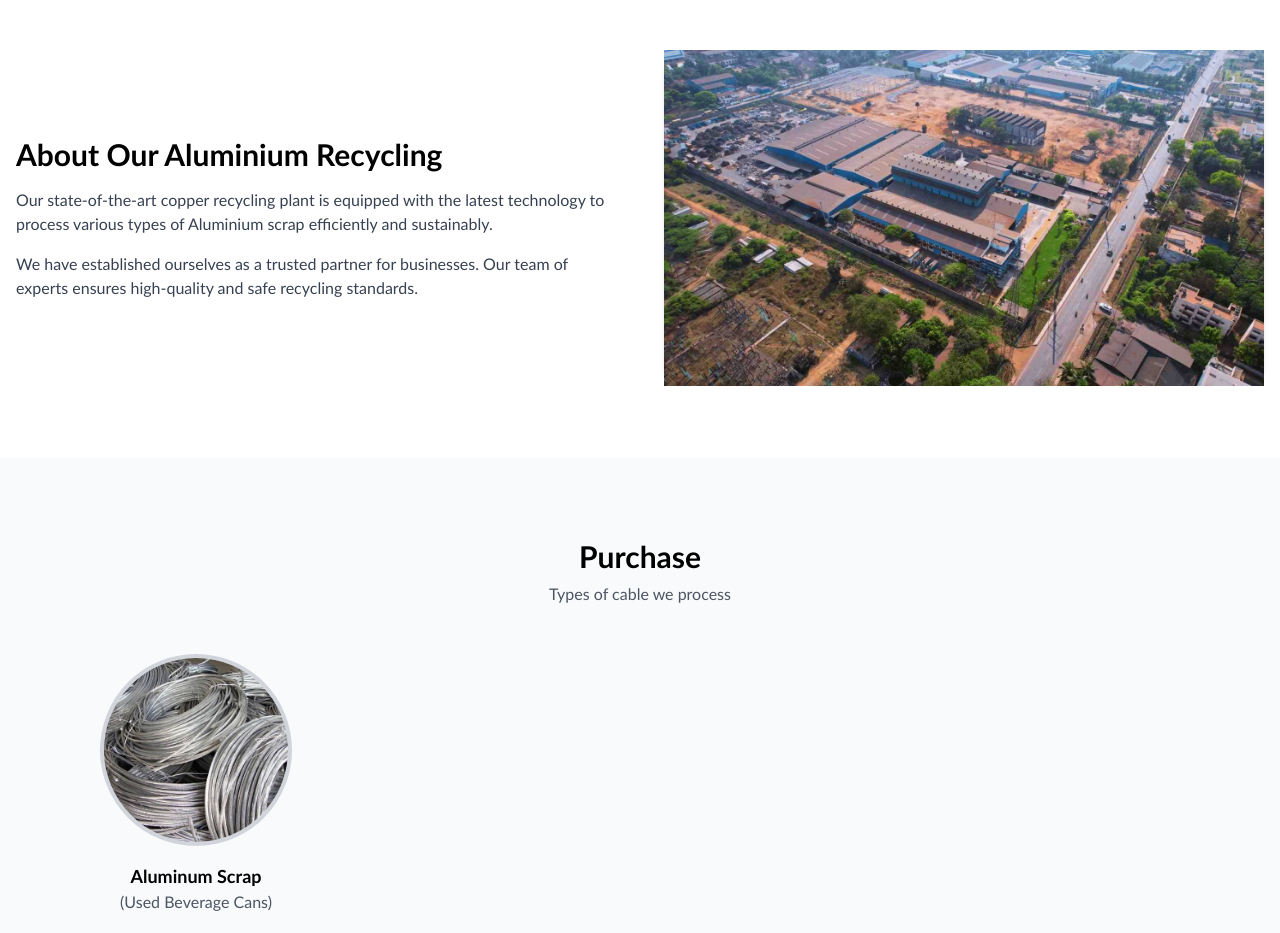
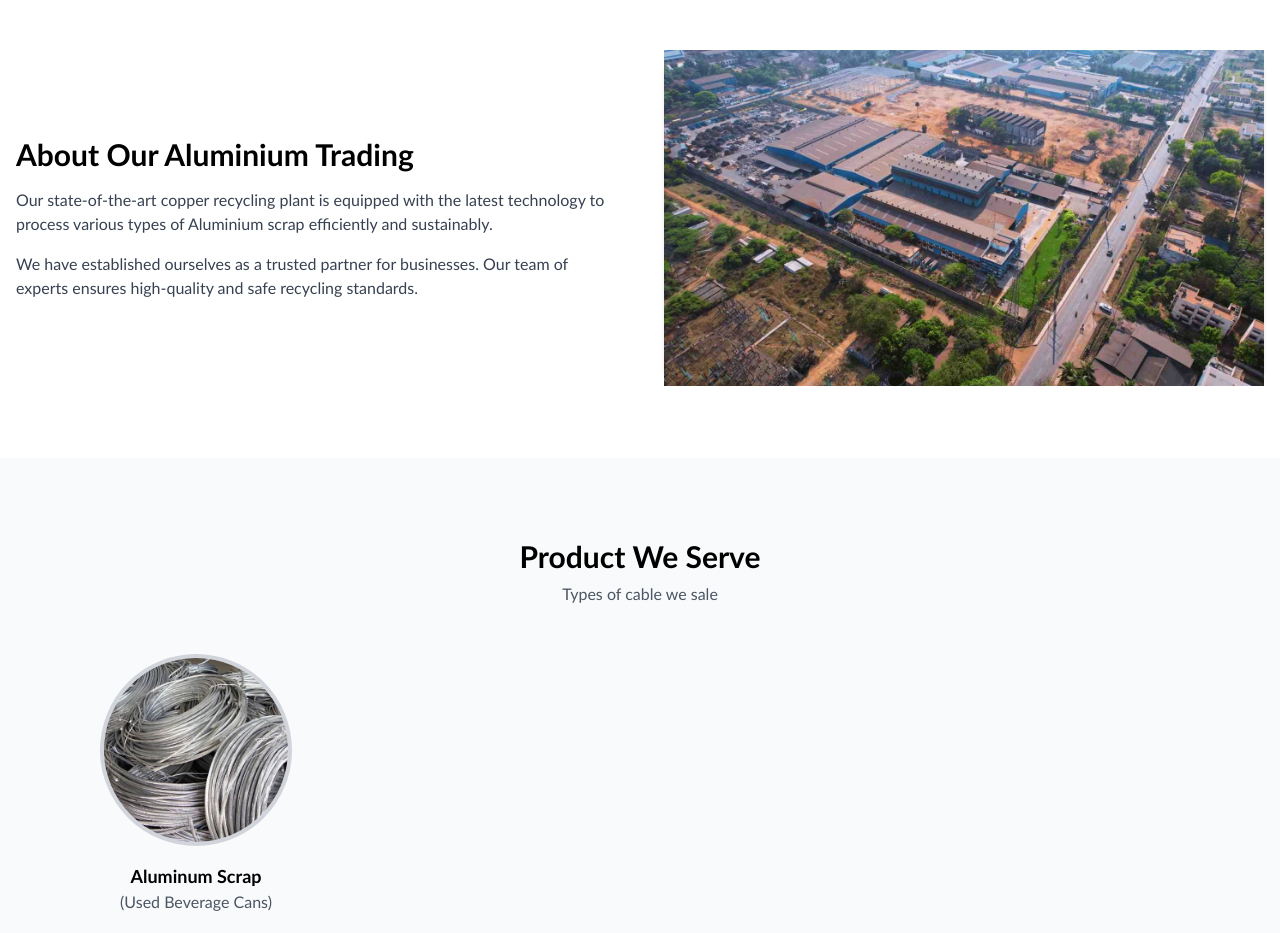
Before and after one commit to utkalgrouptech/UtkalCorp-Web, a Next.js app: page /alluminium in a window 1280 px wide. Shown: the part 1020-1953 px from the top of the page. Built offline with nearby package versions, Linux system fonts and the light colour scheme.

Commit message:
Minor Chnages

```diff
--- a/src/app/alluminium/page.tsx
+++ b/src/app/alluminium/page.tsx
@@ -27,7 +27,7 @@ export default function Home() {
             Leading provider of Aluminium recycling solutions with state-of-the-art technology and sustainable practices.
           </p>
           <Link
-            href="#contact"
+            href="/contact"
             className="inline-block bg-yellow-400 hover:bg-yellow-500 text-black font-semibold px-6 py-3 rounded-lg transition shadow-md"
           >
             Contact Us
@@ -39,7 +39,7 @@ export default function Home() {
       <section className="py-20 bg-white px-4">
         <div className="container mx-auto flex flex-col md:flex-row gap-12 items-center">
           <div className="md:w-1/2">
-            <h2 className="text-3xl font-bold mb-4">About Our Aluminium Recycling </h2>
+            <h2 className="text-3xl font-bold mb-4">About Our Aluminium Trading </h2>
             <p className="mb-4 text-gray-700">
               Our state-of-the-art copper recycling plant is equipped with the latest technology to process various
               types of Aluminium scrap efficiently and sustainably.
@@ -57,7 +57,7 @@ export default function Home() {
       </section>
 
       {/* Purchase Section */}
-      <SectionWrapper id="purchase" title="Purchase" subtitle="Types of cable we process">
+      <SectionWrapper id="purchase" title="Product We Serve" subtitle="Types of cable we sale">
         {aluminumPurchaseItems .map((item, i) => (
           <CircleItem key={i} {...item} imageUrl={item.imageUrl.src} />
         ))}
--- a/src/app/iron/page.tsx
+++ b/src/app/iron/page.tsx
@@ -26,7 +26,7 @@ export default function Home() {
             Leading provider of Iron Trading solutions with state-of-the-art technology and sustainable practices.
           </p>
           <Link
-            href="#contact"
+            href="/contact"
             className="inline-block bg-yellow-400 hover:bg-yellow-500 text-black font-semibold px-6 py-3 rounded-lg transition shadow-md"
           >
             Contact Us
@@ -56,7 +56,7 @@ export default function Home() {
       </section>
 
       {/* Purchase Section */}
-      <SectionWrapper id="purchase" title="Purchase" subtitle="Types of cable we process">
+      <SectionWrapper id="purchase" title="Metal We Provide" subtitle="Types of cable we process">
         {ironPurchaseItems .map((item, i) => (
           <CircleItem key={i} {...item} />
         ))}
--- a/src/app/page.tsx
+++ b/src/app/page.tsx
@@ -88,7 +88,7 @@ export default function HomePage() {
               <div className="text-center text-white px-4" data-aos="fade-up" data-aos-delay="200">
                 <h1 className="text-5xl md:text-7xl font-bold mb-6">Quality Metals</h1>
                 <p className="text-xl md:text-2xl max-w-3xl mx-auto mb-8">
-                  Premium copper, aluminum, and zinc products for industrial applications
+                  Premium copper, aluminum, and Iron products for industrial applications
                 </p>
                 <button className="bg-amber-500 hover:bg-amber-600 text-white font-bold py-3 px-8 rounded-full text-lg transition-all duration-300 transform hover:scale-105">
                   View Products
@@ -156,7 +156,7 @@ export default function HomePage() {
             <div className="w-full md:w-1/2" data-aos="fade-right">
               <div className="relative">
                 <img
-                  src={Productimg4.src}
+                  src="https://img500.exportersindia.com/product_images/bc-500/2021/11/7910010/copper-scrap-1636707358-6075149.jpeg"
                   alt="About Utkal Corporation"
                   className="rounded-2xl shadow-xl w-full"
                 />
@@ -170,7 +170,7 @@ export default function HomePage() {
             <div className="w-full md:w-1/2" data-aos="fade-left">
               <h2 className="text-4xl font-bold text-gray-800 mb-6">About Utkal Corporation</h2>
               <p className="text-gray-600 mb-6 leading-relaxed">
-                Utkal Corporation is one of India's leading non-ferrous metal Trading companies, with over two decades of expertise in delivering quality and sustainable solutions. We specialize in the recycling and processing of copper, aluminum, zinc, and other metals to serve various industries worldwide.
+                Utkal Corporation is one of India's leading non-ferrous metal Trading companies, with over two decades of expertise in delivering quality and sustainable solutions. We specialize in the recycling and processing of copper, aluminum, Iron, and other metals to serve various industries worldwide.
               </p>
               <p className="text-gray-600 mb-8 leading-relaxed">
                 Our state-of-the-art facilities and commitment to environmental responsibility make us the preferred partner for businesses looking for reliable metal solutions with a reduced carbon footprint.
@@ -244,7 +244,7 @@ export default function HomePage() {
               <div className="p-6">
                 <h3 className="text-xl font-bold text-gray-800 mb-3">Metal Recycling</h3>
                 <p className="text-gray-600 mb-4">
-                  Environmentally responsible recycling of copper, aluminum, zinc and other non-ferrous metals with advanced processing techniques.
+                  Environmentally responsible recycling of copper, aluminum, Iron and other non-ferrous metals with advanced processing techniques.
                 </p>
                 <a href="#" className="text-amber-600 font-semibold flex items-center hover:text-amber-700">
                   Learn More
--- a/src/app/services/page.tsx
+++ b/src/app/services/page.tsx
@@ -39,7 +39,7 @@ export default function Home() {
       <section className="py-20 bg-white px-4">
         <div className="container mx-auto flex flex-col md:flex-row gap-12 items-center">
           <div className="md:w-1/2">
-            <h2 className="text-3xl font-bold mb-4">About Our Copper Recycling Plant</h2>
+            <h2 className="text-3xl font-bold mb-4">About Our Copper Trading</h2>
             <p className="mb-4 text-gray-700">
               Our state-of-the-art copper recycling plant is equipped with the latest technology to process various
               types of copper scrap efficiently and sustainably.
@@ -57,7 +57,7 @@ export default function Home() {
       </section>
 
       {/* Purchase Section */}
-      <SectionWrapper id="purchase" title="Purchase" subtitle="Types of cable we process">
+      <SectionWrapper id="purchase" title="Product We Serve" subtitle="Types of cable we Sale">
         {purchaseItems.map((item, i) => (
           <CircleItem key={i} {...item} imageUrl={item.imageUrl.src} />
         ))}
```
